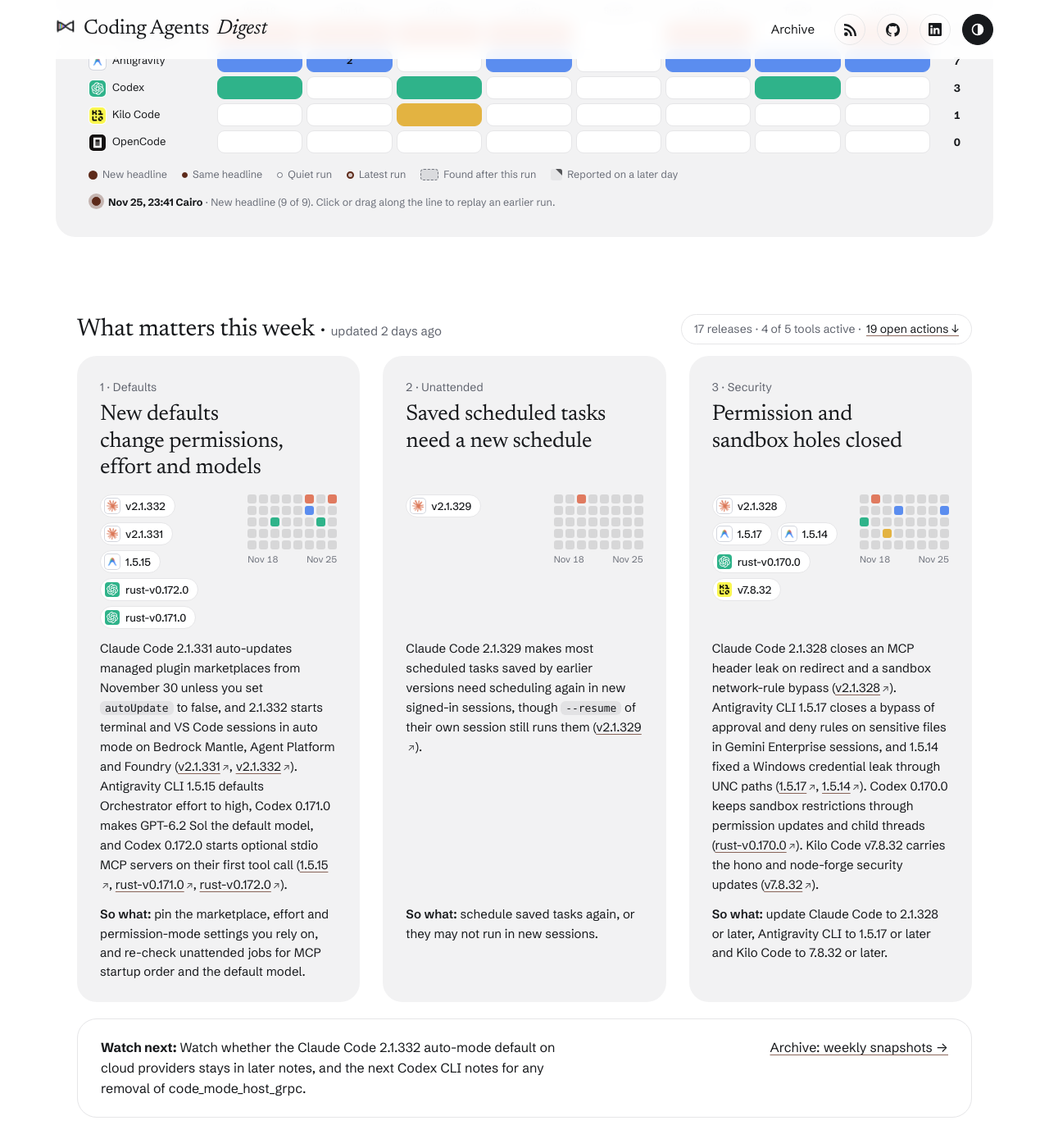
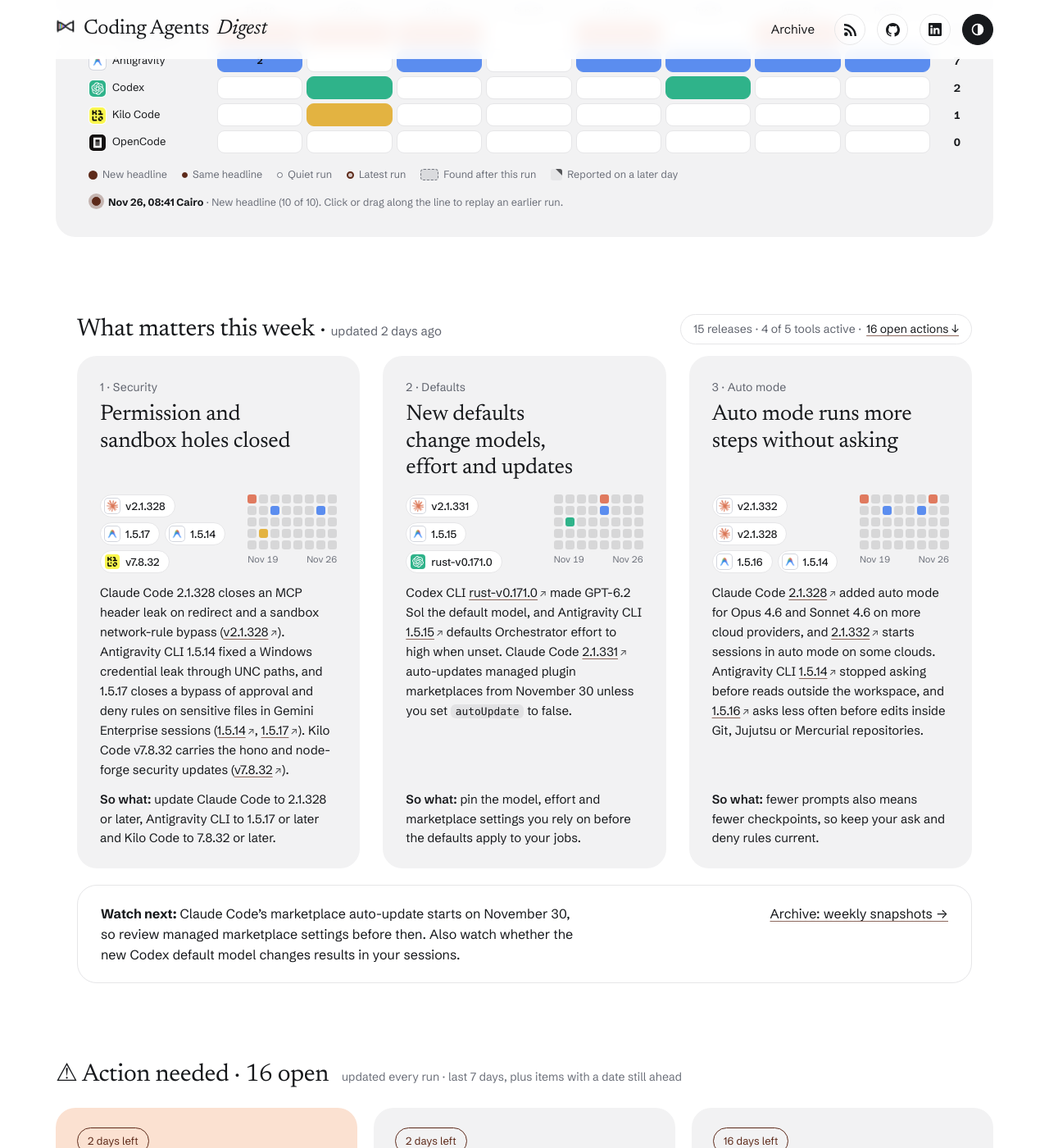
Before and after one commit to IbrahimSobh/coding-agents-digest, a Jekyll site: the page built from docs/index.html, in a window 1280 px wide and 1400 px high, scrolled down 2631 px. Shown: the whole window at 82% size. Built offline with Jekyll 4.4.1, drawn with Linux system fonts in a browser that asks for light colours; some of the changed text lies outside the part shown.

Commit message:
Check 2026-11-26 08:41: Antigravity CLI
Claude-Session: https://claude.ai/code/session_01FsAJhByXcNavycmydVDSo3

```diff
--- a/docs/_data/brief.json
+++ b/docs/_data/brief.json
@@ -1,27 +1,27 @@
 {
- "updated": "2026-11-25T23:41+02:00",
- "updated_label": "Nov 25, 23:41",
- "window": "Nov 18 to Nov 25, 2026",
- "headline": "Antigravity CLI 1.5.17 closes a sensitive-file approval bypass, and marketplace auto-update starts November 30 unless you opt out.",
+ "updated": "2026-11-26T08:41+02:00",
+ "updated_label": "Nov 26, 08:41",
+ "window": "Nov 19 to Nov 26, 2026",
+ "headline": "Security fixes led the week, and new defaults in Codex, Kilo Code and Claude Code changed what runs out of the box.",
  "themes": [
-  {
-   "tag": "Defaults",
-   "title": "New defaults change permissions, effort and models",
-   "facts": "Claude Code 2.1.331 auto-updates managed plugin marketplaces from November 30 unless you set `autoUpdate` to false, and 2.1.332 starts terminal and VS Code sessions in auto mode on Bedrock Mantle, Agent Platform and Foundry ([v2.1.331](https://github.com/anthropics/claude-code/releases/tag/v2.1.331), [v2.1.332](https://github.com/anthropics/claude-code/releases/tag/v2.1.332)). Antigravity CLI 1.5.15 defaults Orchestrator effort to high, Codex 0.171.0 makes GPT-6.2 Sol the default model, and Codex 0.172.0 starts optional stdio MCP servers on their first tool call ([1.5.15](https://github.com/google-antigravity/antigravity-cli/releases/tag/1.5.15), [rust-v0.171.0](https://github.com/openai/codex/releases/tag/rust-v0.171.0), [rust-v0.172.0](https://github.com/openai/codex/releases/tag/rust-v0.172.0)).",
-   "so_what": "pin the marketplace, effort and permission-mode settings you rely on, and re-check unattended jobs for MCP startup order and the default model."
-  },
-  {
-   "tag": "Unattended",
-   "title": "Saved scheduled tasks need a new schedule",
-   "facts": "Claude Code 2.1.329 makes most scheduled tasks saved by earlier versions need scheduling again in new signed-in sessions, though `--resume` of their own session still runs them ([v2.1.329](https://github.com/anthropics/claude-code/releases/tag/v2.1.329)).",
-   "so_what": "schedule saved tasks again, or they may not run in new sessions."
-  },
   {
    "tag": "Security",
    "title": "Permission and sandbox holes closed",
-   "facts": "Claude Code 2.1.328 closes an MCP header leak on redirect and a sandbox network-rule bypass ([v2.1.328](https://github.com/anthropics/claude-code/releases/tag/v2.1.328)). Antigravity CLI 1.5.17 closes a bypass of approval and deny rules on sensitive files in Gemini Enterprise sessions, and 1.5.14 fixed a Windows credential leak through UNC paths ([1.5.17](https://github.com/google-antigravity/antigravity-cli/releases/tag/1.5.17), [1.5.14](https://github.com/google-antigravity/antigravity-cli/releases/tag/1.5.14)). Codex 0.170.0 keeps sandbox restrictions through permission updates and child threads ([rust-v0.170.0](https://github.com/openai/codex/releases/tag/rust-v0.170.0)). Kilo Code v7.8.32 carries the hono and node-forge security updates ([v7.8.32](https://github.com/Kilo-Org/kilocode/releases/tag/v7.8.32)).",
+   "facts": "Claude Code 2.1.328 closes an MCP header leak on redirect and a sandbox network-rule bypass ([v2.1.328](https://github.com/anthropics/claude-code/releases/tag/v2.1.328)). Antigravity CLI 1.5.14 fixed a Windows credential leak through UNC paths, and 1.5.17 closes a bypass of approval and deny rules on sensitive files in Gemini Enterprise sessions ([1.5.14](https://github.com/google-antigravity/antigravity-cli/releases/tag/1.5.14), [1.5.17](https://github.com/google-antigravity/antigravity-cli/releases/tag/1.5.17)). Kilo Code v7.8.32 carries the hono and node-forge security updates ([v7.8.32](https://github.com/Kilo-Org/kilocode/releases/tag/v7.8.32)).",
    "so_what": "update Claude Code to 2.1.328 or later, Antigravity CLI to 1.5.17 or later and Kilo Code to 7.8.32 or later."
+  },
+  {
+   "tag": "Defaults",
+   "title": "New defaults change models, effort and updates",
+   "facts": "Codex CLI [rust-v0.171.0](https://github.com/openai/codex/releases/tag/rust-v0.171.0) made GPT-6.2 Sol the default model, and Antigravity CLI [1.5.15](https://github.com/google-antigravity/antigravity-cli/releases/tag/1.5.15) defaults Orchestrator effort to high when unset. Claude Code [2.1.331](https://github.com/anthropics/claude-code/releases/tag/v2.1.331) auto-updates managed plugin marketplaces from November 30 unless you set `autoUpdate` to false.",
+   "so_what": "pin the model, effort and marketplace settings you rely on before the defaults apply to your jobs."
+  },
+  {
+   "tag": "Auto mode",
+   "title": "Auto mode runs more steps without asking",
+   "facts": "Claude Code [2.1.328](https://github.com/anthropics/claude-code/releases/tag/v2.1.328) added auto mode for Opus 4.6 and Sonnet 4.6 on more cloud providers, and [2.1.332](https://github.com/anthropics/claude-code/releases/tag/v2.1.332) starts sessions in auto mode on some clouds. Antigravity CLI [1.5.14](https://github.com/google-antigravity/antigravity-cli/releases/tag/1.5.14) stopped asking before reads outside the workspace, and [1.5.16](https://github.com/google-antigravity/antigravity-cli/releases/tag/1.5.16) asks less often before edits inside Git, Jujutsu or Mercurial repositories.",
+   "so_what": "fewer prompts also means fewer checkpoints, so keep your ask and deny rules current."
   }
  ],
- "watch_next": "Watch whether the Claude Code 2.1.332 auto-mode default on cloud providers stays in later notes, and the next Codex CLI notes for any removal of code_mode_host_grpc."
+ "watch_next": "Claude Code's marketplace auto-update starts on November 30, so review managed marketplace settings before then. Also watch whether the new Codex default model changes results in your sessions."
 }
--- a/docs/_data/headlines.json
+++ b/docs/_data/headlines.json
@@ -358,5 +358,10 @@
   "updated": "2026-11-25T23:41+02:00",
   "window": "Nov 18 to Nov 25, 2026",
   "headline": "Antigravity CLI 1.5.17 closes a sensitive-file approval bypass, and marketplace auto-update starts November 30 unless you opt out."
+ },
+ {
+  "updated": "2026-11-26T08:41+02:00",
+  "window": "Nov 19 to Nov 26, 2026",
+  "headline": "Security fixes led the week, and new defaults in Codex, Kilo Code and Claude Code changed what runs out of the box."
  }
 ]
--- a/docs/_data/releases.json
+++ b/docs/_data/releases.json
@@ -552,5 +552,6 @@
  {"tool": "antigravity-cli", "tag": "1.5.16", "date": "2026-11-24"},
  {"tool": "codex", "tag": "rust-v0.172.0", "date": "2026-11-24"},
  {"tool": "claude-code", "tag": "v2.1.332", "date": "2026-11-25"},
- {"tool": "antigravity-cli", "tag": "1.5.17", "date": "2026-11-25"}
+ {"tool": "antigravity-cli", "tag": "1.5.17", "date": "2026-11-25"},
+ {"tool": "antigravity-cli", "tag": "1.5.18", "date": "2026-11-26"}
 ]
--- /dev/null
+++ b/docs/digests/2026-11-26-0841.md
@@ -0,0 +1,25 @@
+---
+layout: digest
+title: "Check: Nov 26, 2026, 08:41"
+date: 2026-11-26 08:41:00 +0200
+run: "Nov 26, 2026, 08:41 (Cairo)"
+since: "Nov 25, 2026, 23:41"
+quiet: false
+summary: "Antigravity CLI 1.5.18 fixes permission rules for file:/// paths and corrupt-image handling; no other tool has a new release."
+---
+Antigravity CLI · 1 release, 7 bug fixes
+
+### Claude Code
+- No updates since Nov 25, 2026, 23:41.
+
+### Antigravity CLI
+- **Bug fixes only** (1.5.18). Seven fixes; the one that matters most is that permission rules and approval prompts now apply to `file:///` paths. [Source](https://github.com/google-antigravity/antigravity-cli/releases/tag/1.5.18)
+
+### Codex CLI
+- No updates since Nov 25, 2026, 23:41.
+
+### Kilo Code
+- No updates since Nov 25, 2026, 23:41.
+
+### OpenCode
+- No updates since Nov 25, 2026, 23:41.
```
Also changed, not shown: docs/briefs/2026-11-26.md (added, +45 -0 lines), task/state.json (+5 -5 lines).
